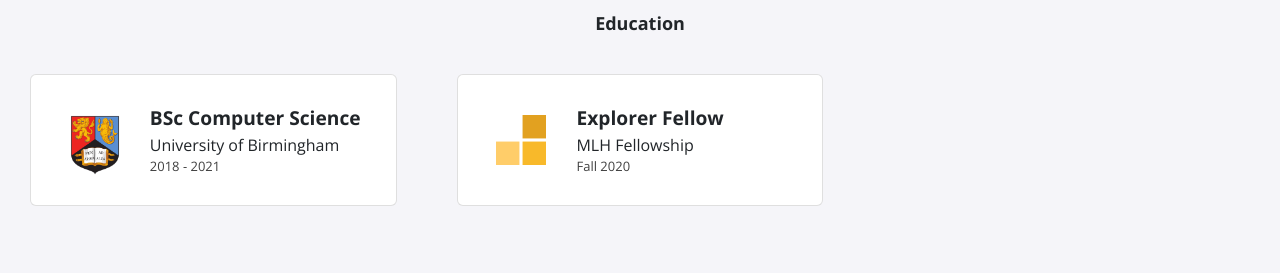
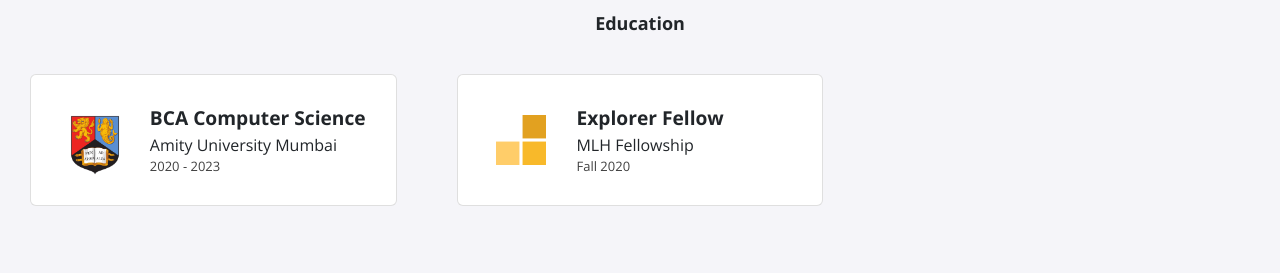
Before and after one commit to yash37158/yash37158.github.io, a Jekyll site: the page built from index.html, in a window 1280 px wide. Shown: the part 1066-1339 px from the top of the page. Built offline with Jekyll 4.4.1, drawn with Linux system fonts in a browser that asks for light colours; nearby versions of some CDN libraries.

Commit message:
upadte _education.yml ysh added

```diff
--- a/_data/education.yml
+++ b/_data/education.yml
@@ -1,6 +1,6 @@
-- course: BSc Computer Science
-  institute: University of Birmingham
-  dates: 2018 - 2021
+- course: BCA Computer Science
+  institute: Amity University Mumbai
+  dates: 2020 - 2023
   logo: uob.png
 
 - course: Explorer Fellow
```
